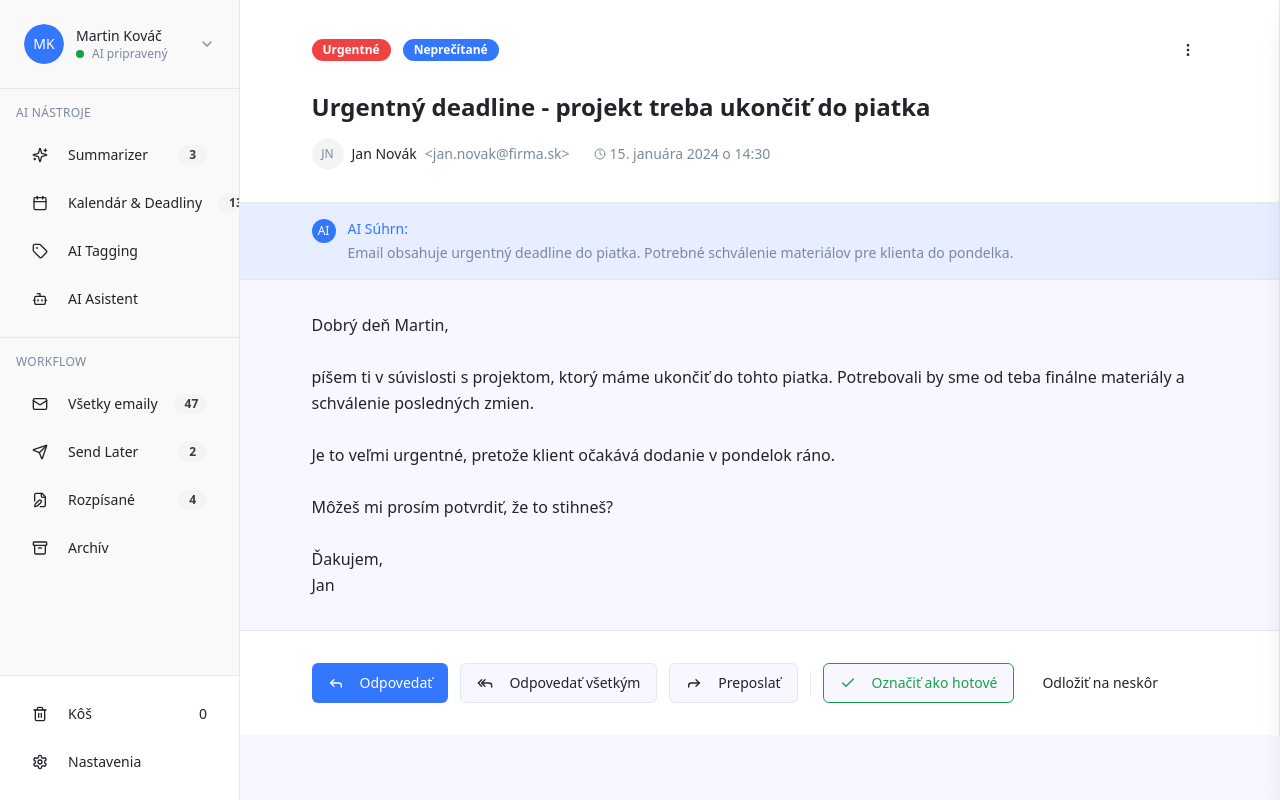
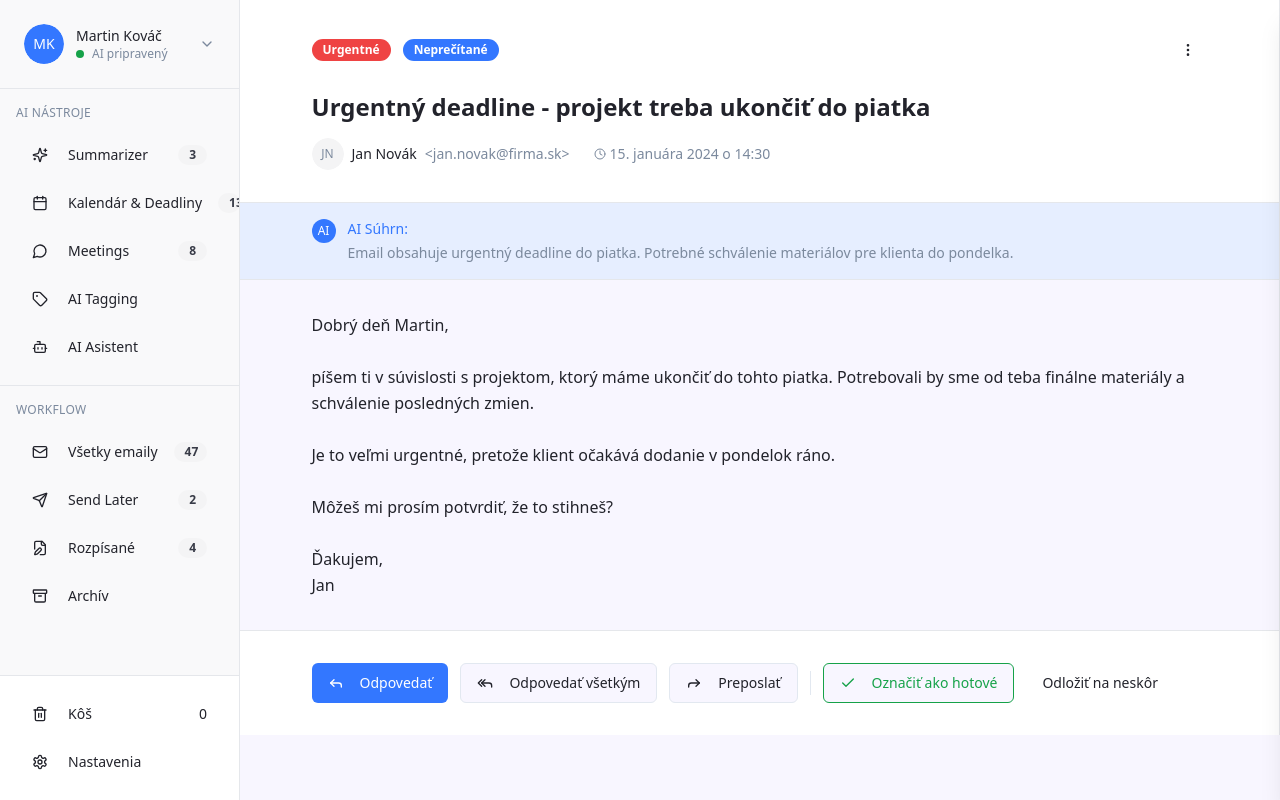
Before and after one commit to bastije24/ai-mail-assistant, a React (Vite) app: page / in a window 1280 px wide. Built offline with nearby package versions, Linux system fonts and the light colour scheme.

Commit message:
Add Meetings section

```diff
--- a/src/components/AinboxSidebar.tsx
+++ b/src/components/AinboxSidebar.tsx
@@ -74,6 +74,7 @@ export const AinboxSidebar = ({ selectedSection, onSectionChange, isOpen = true,
   const aiTools = [
     { id: "summarizer", label: "Summarizer", icon: Sparkles, count: 3 },
     { id: "calendar-deadliner", label: "Kalendár & Deadliny", icon: Calendar, count: 13 },
+    { id: "meetings", label: "Meetings", icon: MessageCircle, count: 8 },
     { id: "ai-tagging", label: "AI Tagging", icon: Tag },
     { id: "ai-assistant", label: "AI Asistent", icon: Bot },
   ];
--- a/src/features/core/components/AinboxManager.tsx
+++ b/src/features/core/components/AinboxManager.tsx
@@ -4,6 +4,7 @@ import { EmailDetail, useEmailData, AllEmails, EmailsList, Drafts, Trash, Archiv
 import { AiAssistantPanel } from "@/components/AiAssistantPanel";
 import { Summarizer } from "@/components/Summarizer";
 import { CalendarDeadliner } from "@/components/CalendarDeadliner";
+import { MeetingCalendar } from "@/components/meetings/MeetingCalendar";
 import { AiTagging } from "@/components/AiTagging";
 import { SendLater } from "@/components/SendLater";
 import { Dialog, DialogContent } from "@/components/ui/dialog";
@@ -25,6 +26,7 @@ export const AinboxManager = () => {
     switch (selectedSection) {
       case "summarizer": return <Summarizer emails={emails} />;
       case "calendar-deadliner": return <CalendarDeadliner emails={emails} />;
+      case "meetings": return <MeetingCalendar />;
       case "ai-tagging": return <AiTagging emails={emails} />;
       case "ai-assistant": return <AiAssistantPanel email={selectedEmail} />;
       case "send-later": return <SendLater emails={emails} />;
```
